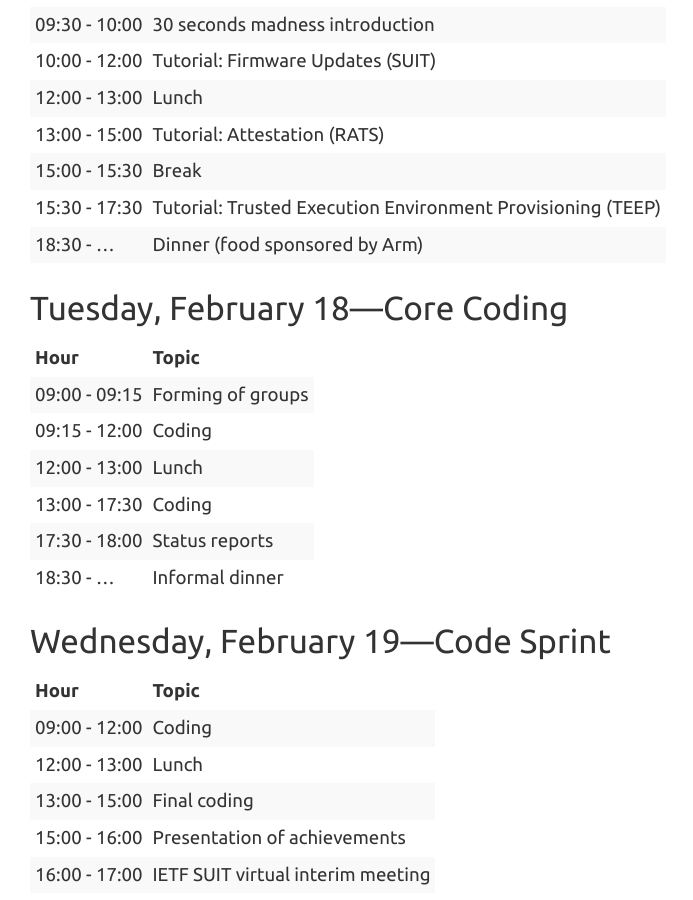
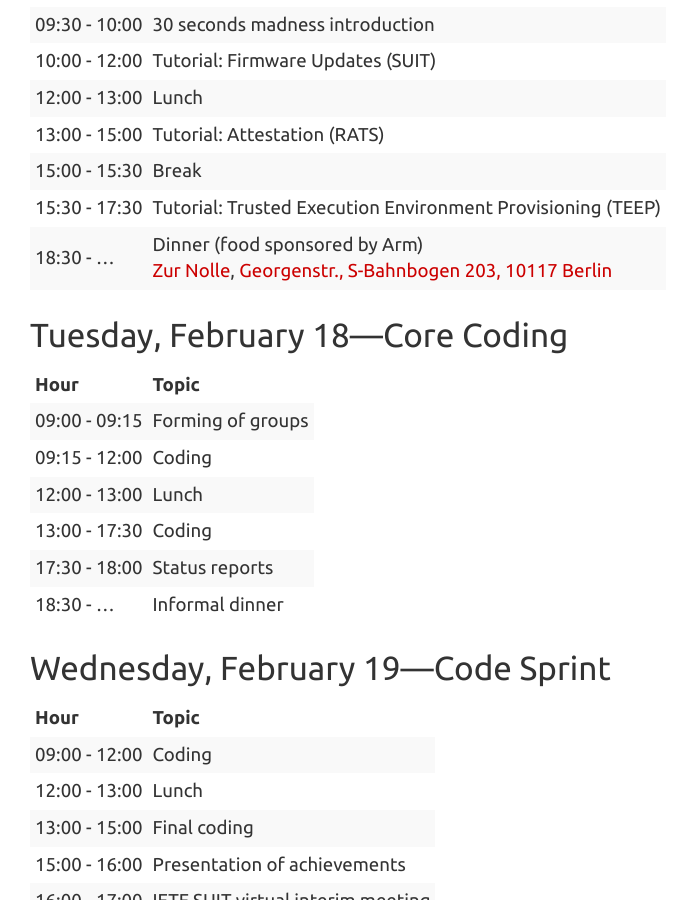
Before and after one commit to siot-hackathon/siot-hackathon.github.io, a Jekyll site: the page built from agenda.md, in a window 1280 px wide and 900 px high, scrolled down 619 px. Shown: the whole window, without its empty margins (0-693 px from the left). Built offline with Jekyll 4.4.1, drawn with Linux system fonts in a browser that asks for light colours; nearby versions of some CDN libraries.

Commit message:
agenda: add details about dinner

```diff
--- a/agenda.md
+++ b/agenda.md
@@ -27,7 +27,7 @@ title: Welcome to the Hackathon on Securing the Internet of Things
 13:00 - 15:00 | Tutorial: Attestation (RATS)
 15:00 - 15:30 | Break
 15:30 - 17:30 | Tutorial: Trusted Execution Environment Provisioning (TEEP)
-18:30 - ...   | Dinner (food sponsored by Arm)
+18:30 - ...   | Dinner (food sponsored by Arm) <br> [Zur Nolle](https://www.restaurant-nolle.de/), [Georgenstr., S-Bahnbogen 203, 10117 Berlin](https://goo.gl/maps/28Y1ZqwcbAfAkV9n6)
 
 ## Tuesday, February 18&mdash;Core Coding
 
```
